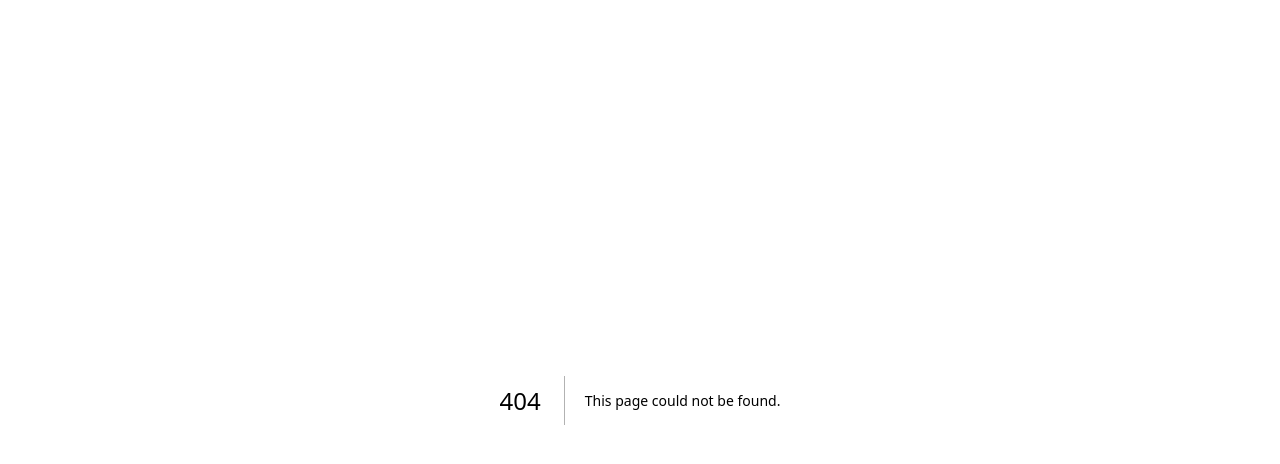
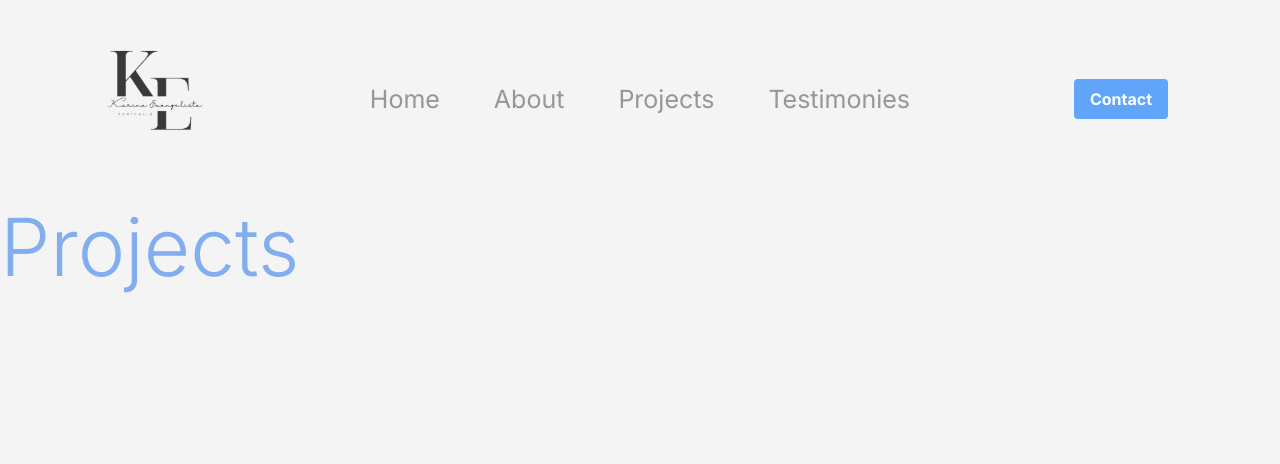
Before and after one commit to KarinaSofia/Portfolio, a Next.js app in the folder portfolio_fe/: page /projects in a window 1280 px wide. Before the commit this address had no page. Shown: the top 464 px of the page. Built offline with nearby package versions, Linux system fonts and the light colour scheme.

Commit message:
started landing page

```diff
--- /dev/null
+++ b/portfolio_fe/src/app/Home.module.css
@@ -0,0 +1,41 @@
+.highlight {
+    color: #82ADEE;
+}
+
+.profileImage {
+    width: 300px;
+    height: 300px;
+    border-radius: 50%;
+    overflow: hidden;
+    display: flex;
+    justify-content: center;
+    align-items: center;
+    filter: grayscale(100%);
+    margin-bottom: 1rem;
+}
+
+.profileImage img {
+    aspect-square: 1 / 1;
+    object-fit: cover;
+}
+
+.subtitle {
+    color: #787878;
+    font-family: Inter;
+    font-size: 30px;
+    font-style: italic;
+    font-weight: 300;
+    line-height: normal;
+}
+
+
+@media (min-width: 768px) {
+    .profileImage {
+        margin-bottom: 0;
+        margin-right: 1rem;
+    }
+
+    .contentContainer {
+        flex-direction: row;
+    }
+}
--- /dev/null
+++ b/portfolio_fe/src/app/components/NavigationBar.module.css
@@ -0,0 +1,68 @@
+.nav {
+    background-color: #F4F4F4;
+    padding: 1rem;
+    margin-left: 4rem;
+    margin-right: 6rem;
+}
+
+.navList {
+    display: inline-flex;
+    justify-content: center;
+    align-items: center;
+    gap: 30px;
+}
+
+.navItem {
+    margin-right: 1.5rem;
+}
+
+.navLink {
+    color: rgba(59, 57, 55, 0.50);
+    text-align: center;
+    font-family: Inter;
+    font-size: 25px;
+    font-style: normal;
+    font-weight: 400;
+    line-height: normal;
+    transition: transform 0.3s;
+}
+
+.navLink:hover {
+    color: #82ADEE;
+    @apply translate-y-40;
+}
+
+.navLink::after {
+    content: '';
+    display: block;
+    width: 0;
+    height: 2px;
+    background-color: #82ADEE;
+    transition: width 0.3s ease-in-out;
+    position: absolute;
+    left: 50%;
+    bottom: -5px;
+    transform: translateX(-50%);
+}
+
+.navLink:hover::after {
+    width: 100%;
+}
+
+
+.logo {
+    width: 150px;
+    height: 150px;
+    border-radius: 50%;
+    overflow: hidden;
+    display: flex;
+    justify-content: center;
+    align-items: center;
+    filter: grayscale(100%);
+    margin-bottom: 1rem;
+}
+
+.logo img {
+    aspect-square: 1 / 1;
+    object-fit: cover;
+}
--- /dev/null
+++ b/portfolio_fe/src/app/components/homeFooter.tsx
@@ -0,0 +1,14 @@
+import React from "react";
+import Link from "next/link";
+import Image from "next/image";
+import styles from './NavigationBar.module.css';
+
+const homeFooter = () => {
+    return (
+       <footer className={`${styles.footer} bg-gray-800 text-white p-4 flex items-center justify-between mx-auto`}>
+           <h1>footer</h1>
+       </footer>
+    );
+}
+
+export default homeFooter;
--- /dev/null
+++ b/portfolio_fe/src/app/components/navigationbar.tsx
@@ -0,0 +1,43 @@
+import React from "react";
+import Link from "next/link";
+import Image from "next/image";
+import logo from '../../../public/logo.svg';
+import styles from './NavigationBar.module.css';
+
+const NavigationBar = () => {
+    return (
+        <nav className={`${styles.nav} bg-gray-800 text-white p-4 flex items-center justify-between mx-auto`}>
+            <div className={`${styles.logo} w-12 h-12 relative`}>
+                <Image src={logo} alt="logo" layout="fill" objectFit="cover" />
+            </div>
+            <ul className={`${styles.navList} flex justify-center flex-grow`}>
+                <li className={`${styles.navItem} hover:-translate-y-1 transition-transform duration-300`}>
+                    <Link href="/">
+                        <span className={styles.navLink}>Home</span>
+                    </Link>
+                </li>
+                <li className={`${styles.navItem} hover:-translate-y-1 transition-transform duration-300`}>
+                    <Link href="/about">
+                        <span className={styles.navLink}>About</span>
+                    </Link>
+                </li>
+                <li className={`${styles.navItem} hover:-translate-y-1 transition-transform duration-300`}>
+                    <Link href="/projects">
+                        <span className={styles.navLink}>Projects</span>
+                    </Link>
+                </li>
+                <li className={`${styles.navItem} hover:-translate-y-1 transition-transform duration-300`}>
+                    <Link href="/testimonies">
+                        <span className={styles.navLink}>Testimonies</span>
+                    </Link>
+                </li>
+            </ul>
+            <button className="bg-blue-400 hover:bg-blue-450 text-white font-bold py-2 px-4 rounded hover:-translate-y-1 transition-transform duration-300">
+                Contact
+            </button>
+        </nav>
+
+    );
+}
+
+export default NavigationBar;
--- a/portfolio_fe/src/app/globals.css
+++ b/portfolio_fe/src/app/globals.css
@@ -3,27 +3,22 @@
 @tailwind utilities;
 
 :root {
-  --foreground-rgb: 0, 0, 0;
-  --background-start-rgb: 214, 219, 220;
-  --background-end-rgb: 255, 255, 255;
-}
-
-@media (prefers-color-scheme: dark) {
-  :root {
-    --foreground-rgb: 255, 255, 255;
-    --background-start-rgb: 0, 0, 0;
-    --background-end-rgb: 0, 0, 0;
-  }
+  --foreground-rgb: 244, 244, 244;
 }
 
 body {
-  color: rgb(var(--foreground-rgb));
-  background: linear-gradient(
-      to bottom,
-      transparent,
-      rgb(var(--background-end-rgb))
-    )
-    rgb(var(--background-start-rgb));
+ background: #F4F4F4;
+}
+
+@layer base {
+  h1 {
+    color:  #82ADEE;
+    font-family: Inter;
+    font-size: 80px;
+    font-style: normal;
+    font-weight: 300;
+    line-height: normal;
+  }
 }
 
 @layer utilities {
--- a/portfolio_fe/src/app/page.tsx
+++ b/portfolio_fe/src/app/page.tsx
@@ -1,113 +1,25 @@
-import Image from "next/image";
+import Image from 'next/image';
+import styles from './Home.module.css';
+import pfImage from '../../public/pfImage.jpg';
+import Navigationbar from "@/app/components/navigationbar";
+import HomeFooter from "@/app/components/homeFooter";
 
 export default function Home() {
     return (
-    <main className="flex min-h-screen flex-col items-center justify-between p-24">
-      <div className="z-10 max-w-5xl w-full items-center justify-between font-mono text-sm lg:flex">
-        <p className="fixed left-0 top-0 flex w-full justify-center border-b border-gray-300 bg-gradient-to-b from-zinc-200 pb-6 pt-8 backdrop-blur-2xl dark:border-neutral-800 dark:bg-zinc-800/30 dark:from-inherit lg:static lg:w-auto  lg:rounded-xl lg:border lg:bg-gray-200 lg:p-4 lg:dark:bg-zinc-800/30">
-          Get started by editing&nbsp;
-          <code className="font-mono font-bold">src/app/page.tsx</code>
-        </p>
-        <div className="fixed bottom-0 left-0 flex h-48 w-full items-end justify-center bg-gradient-to-t from-white via-white dark:from-black dark:via-black lg:static lg:h-auto lg:w-auto lg:bg-none">
-          <a
-            className="pointer-events-none flex place-items-center gap-2 p-8 lg:pointer-events-auto lg:p-0"
-            href="https://vercel.com?utm_source=create-next-app&utm_medium=appdir-template&utm_campaign=create-next-app"
-            target="_blank"
-            rel="noopener noreferrer"
-          >
-            By{" "}
-            <Image
-              src="/vercel.svg"
-              alt="Vercel Logo"
-              className="dark:invert"
-              width={100}
-              height={24}
-              priority
-            />
-          </a>
+        <main>
+            <Navigationbar />
+            <div className="container mx-auto flex justify-center items-center px-4">
+                <div className={`${styles.contentContainer} flex justify-center items-center`}>
+                    <div className={styles.profileImage}>
+                        <Image src={pfImage} alt="Karina" layout="fill" objectFit="cover" />
+                    </div>
+                    <div className="w-1/2 p-4 my-6 justify-center">
+                        <h1>Karina Evangelista</h1>
+                        <h2 className={`${styles.subtitle} my-4`}>Hello~ I’m <span className={styles.highlight}>Karina</span>, I’m a computer science student studying at Champlain College</h2>
                     </div>
                 </div>
-
-      <div className="relative flex place-items-center before:absolute before:h-[300px] before:w-full sm:before:w-[480px] before:-translate-x-1/2 before:rounded-full before:bg-gradient-radial before:from-white before:to-transparent before:blur-2xl before:content-[''] after:absolute after:-z-20 after:h-[180px] after:w-full sm:after:w-[240px] after:translate-x-1/3 after:bg-gradient-conic after:from-sky-200 after:via-blue-200 after:blur-2xl after:content-[''] before:dark:bg-gradient-to-br before:dark:from-transparent before:dark:to-blue-700 before:dark:opacity-10 after:dark:from-sky-900 after:dark:via-[#0141ff] after:dark:opacity-40 before:lg:h-[360px] z-[-1]">
-        <Image
-          className="relative dark:drop-shadow-[0_0_0.3rem_#ffffff70] dark:invert"
-          src="/next.svg"
-          alt="Next.js Logo"
-          width={180}
-          height={37}
-          priority
-        />
             </div>
-
-      <div className="mb-32 grid text-center lg:max-w-5xl lg:w-full lg:mb-0 lg:grid-cols-4 lg:text-left">
-        <a
-          href="https://nextjs.org/docs?utm_source=create-next-app&utm_medium=appdir-template&utm_campaign=create-next-app"
-          className="group rounded-lg border border-transparent px-5 py-4 transition-colors hover:border-gray-300 hover:bg-gray-100 hover:dark:border-neutral-700 hover:dark:bg-neutral-800/30"
-          target="_blank"
-          rel="noopener noreferrer"
-        >
-          <h2 className={`mb-3 text-2xl font-semibold`}>
-            Docs{" "}
-            <span className="inline-block transition-transform group-hover:translate-x-1 motion-reduce:transform-none">
-              -&gt;
-            </span>
-          </h2>
-          <p className={`m-0 max-w-[30ch] text-sm opacity-50`}>
-            Find in-depth information about Next.js features and API.
-          </p>
-        </a>
-
-        <a
-          href="https://nextjs.org/learn?utm_source=create-next-app&utm_medium=appdir-template-tw&utm_campaign=create-next-app"
-          className="group rounded-lg border border-transparent px-5 py-4 transition-colors hover:border-gray-300 hover:bg-gray-100 hover:dark:border-neutral-700 hover:dark:bg-neutral-800/30"
-          target="_blank"
-          rel="noopener noreferrer"
-        >
-          <h2 className={`mb-3 text-2xl font-semibold`}>
-            Learn{" "}
-            <span className="inline-block transition-transform group-hover:translate-x-1 motion-reduce:transform-none">
-              -&gt;
-            </span>
-          </h2>
-          <p className={`m-0 max-w-[30ch] text-sm opacity-50`}>
-            Learn about Next.js in an interactive course with&nbsp;quizzes!
-          </p>
-        </a>
-
-        <a
-          href="https://vercel.com/templates?framework=next.js&utm_source=create-next-app&utm_medium=appdir-template&utm_campaign=create-next-app"
-          className="group rounded-lg border border-transparent px-5 py-4 transition-colors hover:border-gray-300 hover:bg-gray-100 hover:dark:border-neutral-700 hover:dark:bg-neutral-800/30"
-          target="_blank"
-          rel="noopener noreferrer"
-        >
-          <h2 className={`mb-3 text-2xl font-semibold`}>
-            Templates{" "}
-            <span className="inline-block transition-transform group-hover:translate-x-1 motion-reduce:transform-none">
-              -&gt;
-            </span>
-          </h2>
-          <p className={`m-0 max-w-[30ch] text-sm opacity-50`}>
-            Explore starter templates for Next.js.
-          </p>
-        </a>
-
-        <a
-          href="https://vercel.com/new?utm_source=create-next-app&utm_medium=appdir-template&utm_campaign=create-next-app"
-          className="group rounded-lg border border-transparent px-5 py-4 transition-colors hover:border-gray-300 hover:bg-gray-100 hover:dark:border-neutral-700 hover:dark:bg-neutral-800/30"
-          target="_blank"
-          rel="noopener noreferrer"
-        >
-          <h2 className={`mb-3 text-2xl font-semibold`}>
-            Deploy{" "}
-            <span className="inline-block transition-transform group-hover:translate-x-1 motion-reduce:transform-none">
-              -&gt;
-            </span>
-          </h2>
-          <p className={`m-0 max-w-[30ch] text-sm opacity-50 text-balance`}>
-            Instantly deploy your Next.js site to a shareable URL with Vercel.
-          </p>
-        </a>
-      </div>
+            <HomeFooter />
         </main>
     );
 }
--- /dev/null
+++ b/portfolio_fe/src/app/projects/page.tsx
@@ -0,0 +1,13 @@
+import React from "react";
+import NavigationBar from "@/app/components/navigationbar";
+
+const home = () => {
+    return (
+    <div>
+        <NavigationBar />
+        <h1>Projects</h1>
+    </div>
+  )
+}
+
+export default home
```
Also changed, not shown: portfolio_fe/public/logo.svg (added), portfolio_fe/public/pfImage.jpg (added), portfolio_fe/src/app/projects/homePage.css (added). Lines whose indentation alone changed are shown as unchanged.
